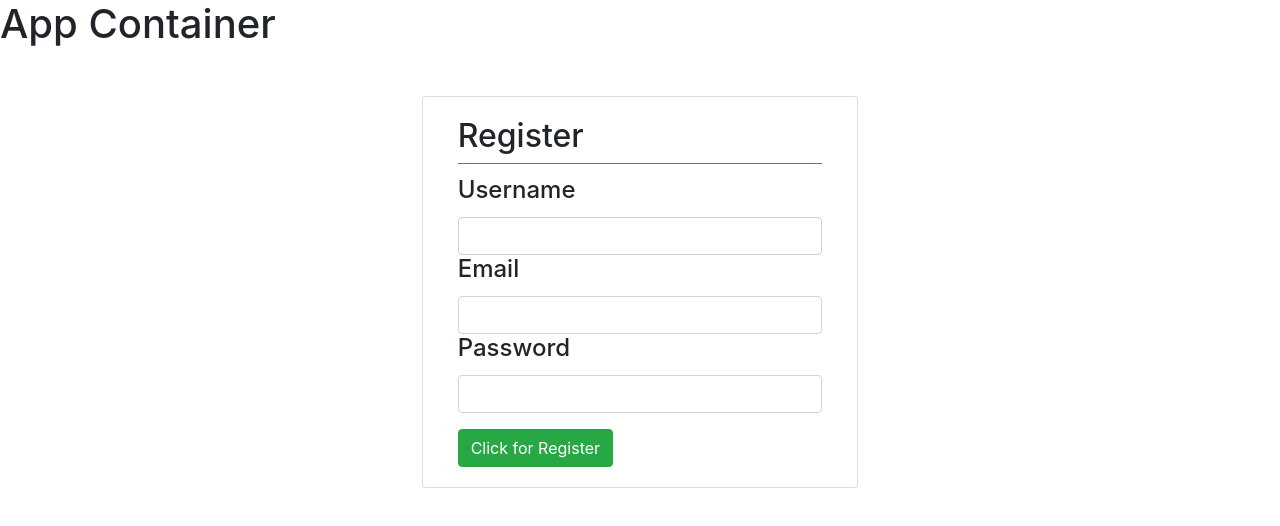
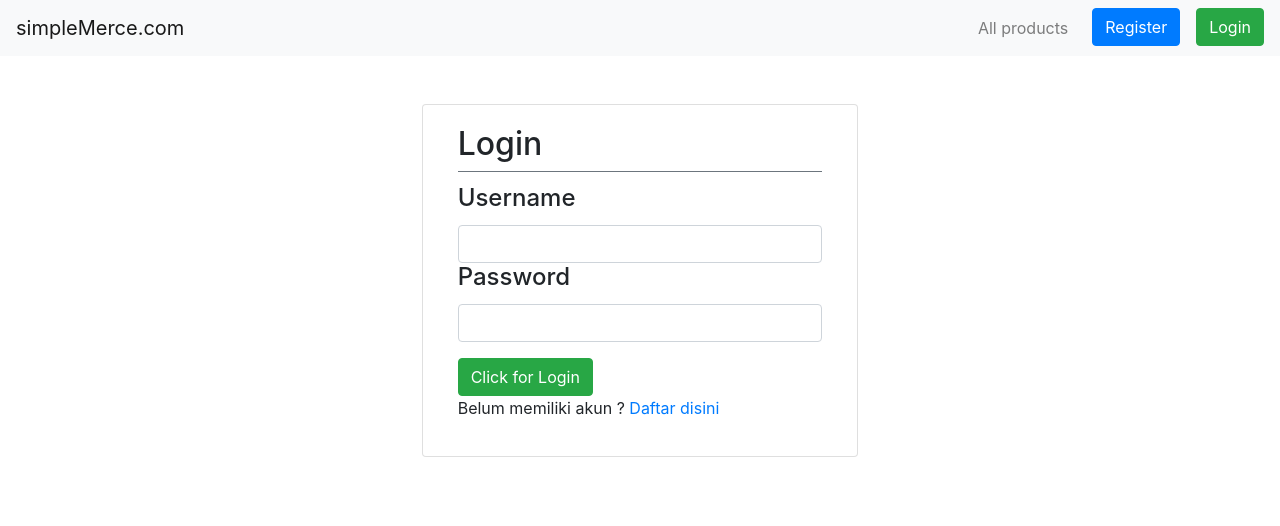
Before and after one commit to rein96/jc9simplemerce, a React (Create React App) app: page /login in a window 1280 px wide. Shown: the top 526 px of the page. Built offline with nearby package versions, Linux system fonts and the light colour scheme.

Commit message:
react-router-dom +  Header reactstrap

```diff
--- a/package.json
+++ b/package.json
@@ -8,7 +8,9 @@
     "react": "^16.8.6",
     "react-dom": "^16.8.6",
     "react-redux": "^7.1.0",
+    "react-router-dom": "^5.0.1",
     "react-scripts": "3.0.1",
+    "reactstrap": "^8.0.0",
     "redux": "^4.0.1"
   },
   "scripts": {
--- a/src/components/App.js
+++ b/src/components/App.js
@@ -1,14 +1,28 @@
 import React, { Component } from 'react';
+import { Route, BrowserRouter } from 'react-router-dom'
 
 import Register from './Register';
+import Home from './Home';
+import Header from './Header';
+import Login from './Login';
+import ManageProduct from './ManageProduct';
+
+
 
 class App extends Component {
     render() {
         return (
-            <div>
-                <h1>App Container</h1>
-                <Register />
-            </div>
+            <BrowserRouter>
+                <div>
+                    <Header/>
+
+                    <Route path="/" exact component={Home} />
+                    <Route path="/register" component={Register} />
+                    <Route path="/login" component={Login} />
+                    <Route path="/manageproduct" component={ManageProduct} />
+                </div>
+            </BrowserRouter>
+
         )
     }
 }
--- /dev/null
+++ b/src/components/Header.js
@@ -0,0 +1,84 @@
+import React from 'react';
+import {Link} from 'react-router-dom';
+import {
+    Button,
+    Collapse,
+    Navbar,
+    NavbarToggler,
+    NavbarBrand,
+    Nav,
+    NavItem,
+    NavLink,
+    UncontrolledDropdown,
+    DropdownToggle,
+    DropdownMenu,
+    DropdownItem } from 'reactstrap';
+
+class Header extends React.Component {
+    constructor(props) {
+        super(props);
+
+        this.toggle = this.toggle.bind(this);
+        this.state = {
+          isOpen: false
+        };
+    }
+
+    toggle() {
+        this.setState({
+          isOpen: !this.state.isOpen
+        });
+    }
+
+
+    render() {
+        return (
+            <div>
+                <Navbar color="light" light expand="md">
+                <NavbarBrand href="/">simpleMerce.com</NavbarBrand>
+                <NavbarToggler onClick={this.toggle} />
+                <Collapse isOpen={this.state.isOpen} navbar>
+                    <Nav className="ml-auto" navbar>
+                        <NavItem>
+                            <NavLink to="/">All products</NavLink>
+                        </NavItem>
+
+                        <NavItem>
+                            <Link to="/register">
+                                <Button color="primary" className="mx-3"> Register </Button>
+                            </Link>
+
+                        </NavItem>
+
+                        <NavItem>
+                            <Link to="/login">
+                                <Button color="success"> Login </Button>
+                            </Link>
+
+                        </NavItem>
+                        {/* <UncontrolledDropdown nav inNavbar>
+                            <DropdownToggle nav caret>
+                            Options
+                            </DropdownToggle>
+                            <DropdownMenu right>
+                            <DropdownItem>
+                                Option 1
+                            </DropdownItem>
+                            <DropdownItem>
+                                Option 2
+                            </DropdownItem>
+                            <DropdownItem divider />
+                            <DropdownItem>
+                                Reset
+                            </DropdownItem>
+                            </DropdownMenu>
+                        </UncontrolledDropdown> */}
+                    </Nav>
+                </Collapse>
+                </Navbar>
+            </div>
+        )
+    }
+}
+
+export default Header;
--- /dev/null
+++ b/src/components/Home.js
@@ -0,0 +1,14 @@
+import React from 'react';
+
+class Home extends React.Component {
+
+    render() {
+        return (
+            <div>
+                <h4>Home component</h4>
+            </div>
+        )
+    }
+}
+
+export default Home;
--- /dev/null
+++ b/src/components/Login.js
@@ -0,0 +1,61 @@
+import React from 'react';
+
+import { Link } from 'react-router-dom';
+
+class Login extends React.Component {
+
+    render() {
+        return (
+            <div>
+
+                <div className="mt-5 row">
+                    <div className="card col-sm-4 mx-auto">
+                        <div className="card-body">
+                            <div className="border-bottom border-secondary card-title">
+                                <h2>Login</h2>
+                            </div>
+
+                            <div className="card-title">
+                                <h4>Username</h4>
+                            </div>
+
+                            <form className="input-group">
+                                <input className="form-control" type="text"
+                                    ref= { (inputUsername) => {this.username = inputUsername} }
+                                />
+                            </form>
+
+                            {/* <div className="card-title">
+                                <h4>Email</h4>
+                            </div>
+
+                            <form className="input-group">
+                                <input className="form-control"
+                                    ref= { (inputEmail) => {this.email = inputEmail } }
+                                />
+                            </form> */}
+
+                            <div className="card-title">
+                                <h4>Password</h4>
+                            </div>
+
+                            <form className="input-group">
+                                <input className="form-control" type="password"
+                                    ref= { (inputPassword) => {this.password = inputPassword } }
+                                />
+                            </form>
+
+                            <button className="btn btn-success mt-3" onClick={this.onClickButton} >Click for Login</button>
+
+                            {/*  */}
+                            <p>Belum memiliki akun ? <Link to="/register"> Daftar disini  </Link> </p>
+                        </div>
+                    </div>
+                </div>
+
+            </div>
+        )
+    }
+}
+
+export default Login;
--- /dev/null
+++ b/src/components/ManageProduct.js
@@ -0,0 +1,14 @@
+import React from 'react';
+
+class ManageProduct extends React.Component {
+
+    render() {
+        return (
+            <div>
+                <h4>ManageProduct component</h4>
+            </div>
+        )
+    }
+}
+
+export default ManageProduct;
--- a/src/components/Register.js
+++ b/src/components/Register.js
@@ -1,6 +1,7 @@
 import React, { Component } from 'react';
 import axios from 'axios';
 
+import { Link } from 'react-router-dom';
 
 class Register extends Component {
 
@@ -105,6 +106,8 @@ class Register extends Component {
 
                             <button className="btn btn-success mt-3" onClick={this.onClickButton} >Click for Register</button>
 
+                            {/*  */}
+                            <p>Sudah memiliki akun ? <Link to="/login"> Login disini  </Link> </p>
                         </div>
                     </div>
                 </div>
--- a/src/database/db.json
+++ b/src/database/db.json
@@ -7,58 +7,10 @@
       "password": "satuduatiga"
     },
     {
-      "username": "ree",
-      "email": "gmm",
-      "password": "1234",
-      "id": 2
-    },
-    {
-      "username": "",
-      "email": "",
-      "password": "",
-      "id": 3
-    },
-    {
-      "username": "re",
-      "email": "gm",
-      "password": "123",
-      "id": 4
-    },
-    {
-      "username": "",
-      "email": "",
-      "password": "",
-      "id": 5
-    },
-    {
-      "username": "reinhart",
-      "email": "testing",
-      "password": "testing",
-      "id": 6
-    },
-    {
-      "username": "reinhart",
-      "email": "tototo",
-      "password": "tototo",
-      "id": 7
-    },
-    {
-      "username": "reinhart",
+      "username": "reinhart123",
       "email": "reinhart",
       "password": "reinhart",
-      "id": 8
-    },
-    {
-      "username": "reinhart96",
-      "email": "reinhart96",
-      "password": "reinhart96",
-      "id": 9
-    },
-    {
-      "username": "reinhart123",
-      "email": "reinhart123",
-      "password": "reinhart",
-      "id": 10
+      "id": 2
     }
   ],
   "products": [
```
Also changed, not shown: 1 other file (tests, documents, lock files or other folders).
